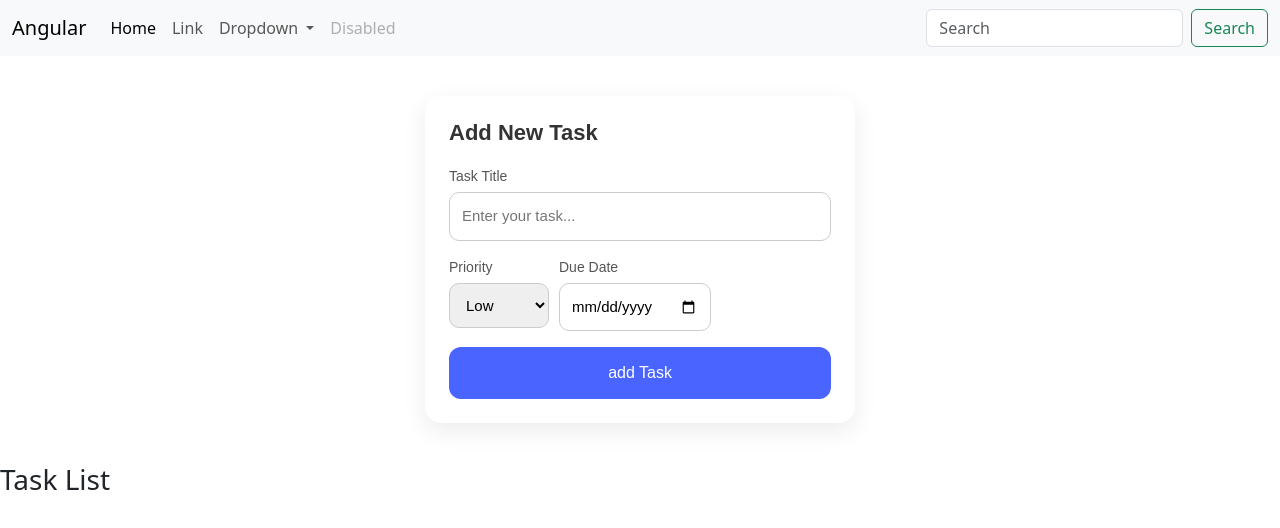
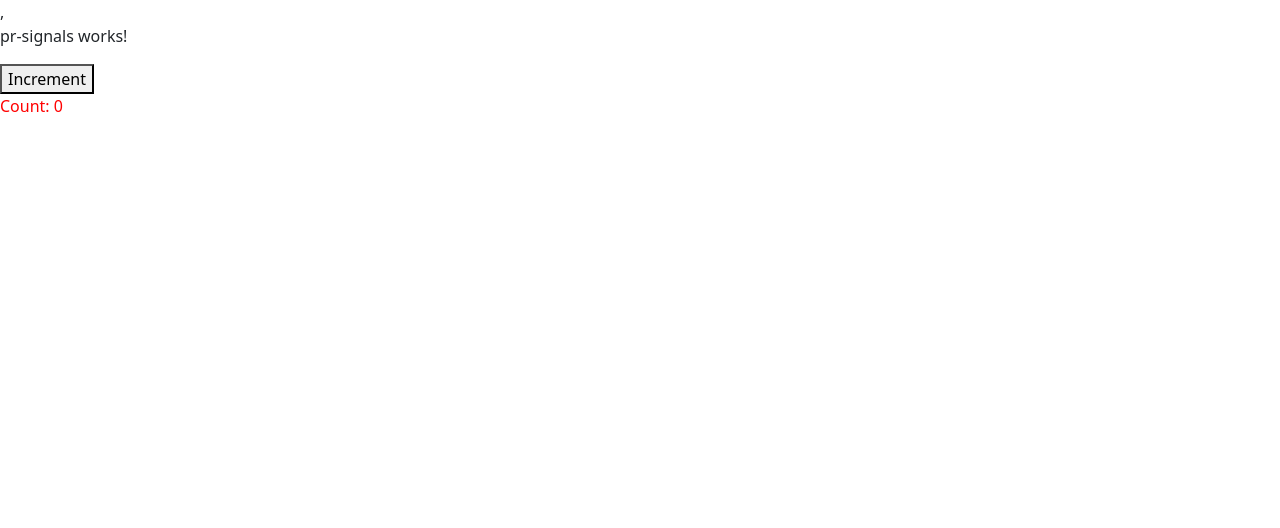
Before and after one commit to uditparmar90/first_App, an Angular app: page / in a window 1280 px wide. Shown: the top 528 px of the page. Built offline with nearby package versions, Linux system fonts and the light colour scheme.

Commit message:
pr. use signals in counter functionality

```diff
--- a/src/app/app.html
+++ b/src/app/app.html
@@ -9,9 +9,10 @@
 
 
 <main class="main">
-  <app-navbar></app-navbar>
+  <!-- <app-navbar></app-navbar> -->
   <!-- <app-counter></app-counter> -->
-  <app-to-do></app-to-do>
+  <!-- <app-to-do></app-to-do> -->
+   <app-pr-signals></app-pr-signals>
 
 </main>
 
--- a/src/app/app.ts
+++ b/src/app/app.ts
@@ -3,10 +3,11 @@ import { RouterOutlet } from '@angular/router';
 import { Counter } from './counter/counter';
 import { Navbar } from './navbar/navbar';
 import { ToDo } from './to-do/to-do';
+import { PrSignals } from './pr-signals/pr-signals';
 
 @Component({
   selector: 'app-root',
-  imports: [RouterOutlet,Navbar,ToDo],
+  imports: [RouterOutlet,PrSignals],
   templateUrl: './app.html',
   styleUrl: './app.css'
 })
--- /dev/null
+++ b/src/app/pr-signals/pr-signals.html
@@ -0,0 +1,3 @@
+,<p>pr-signals works!</p>
+<button (click)="increment()">Increment</button>
+<p [style]="color()">Count: {{ count() }}</p>
--- /dev/null
+++ b/src/app/pr-signals/pr-signals.ts
@@ -0,0 +1,21 @@
+import { Component,signal } from '@angular/core';
+
+@Component({
+  selector: 'app-pr-signals',
+  imports: [],
+  templateUrl: './pr-signals.html',
+  styleUrl: './pr-signals.css',
+})
+export class PrSignals {
+  count = signal(0);
+  color = signal('color:red;');
+  increment() {
+    this.count.set(this.count() + 1);
+    this.color.set('color:blue;');
+  }
+  decrement() {
+    this.count.update(()=>this.count() - 1);
+    this.color.set('color:gray;');
+  }
+
+}
```
Also changed, not shown: src/app/pr-signals/pr-signals.css (added), 1 other file (tests, documents, lock files or other folders).
